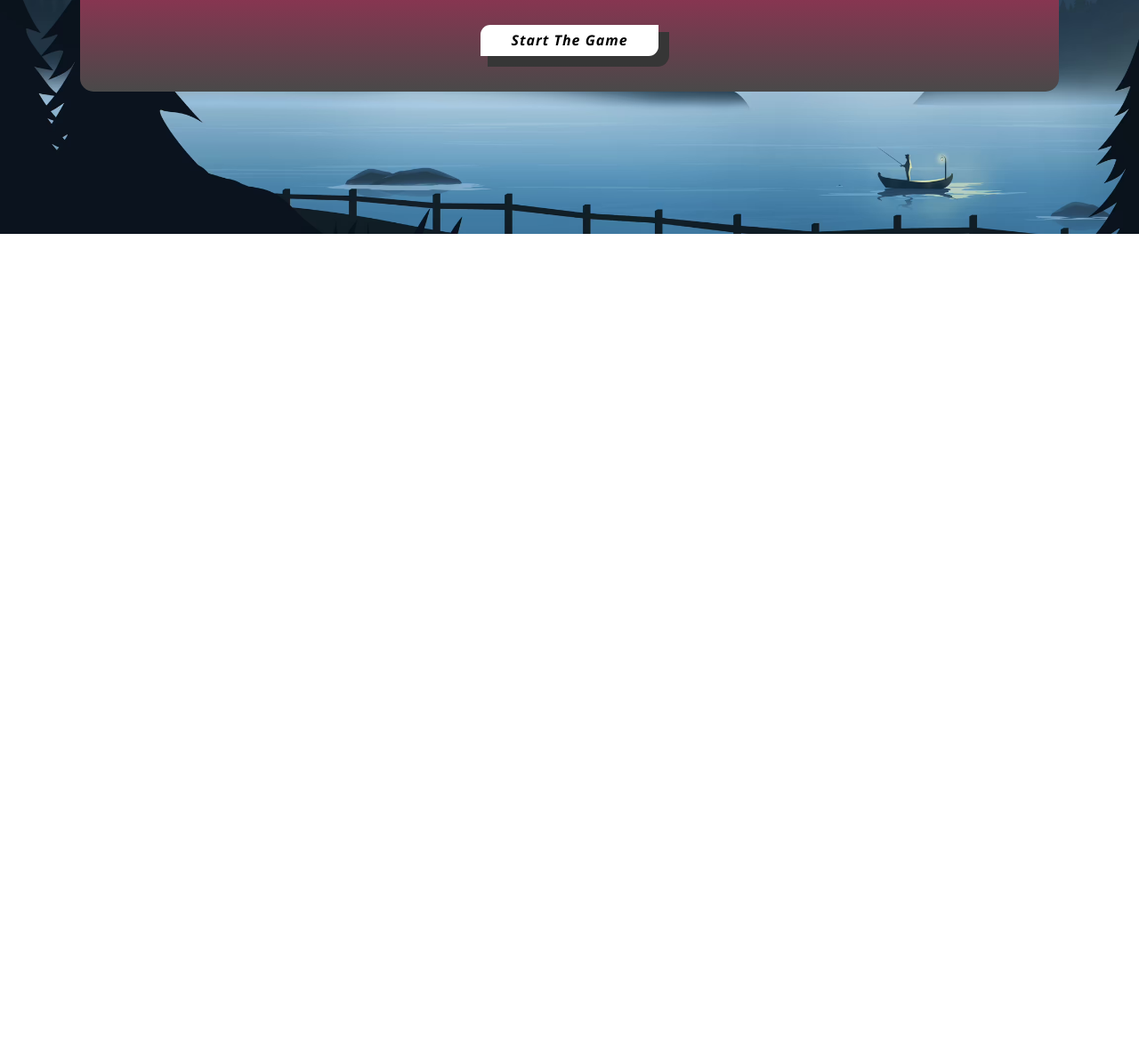
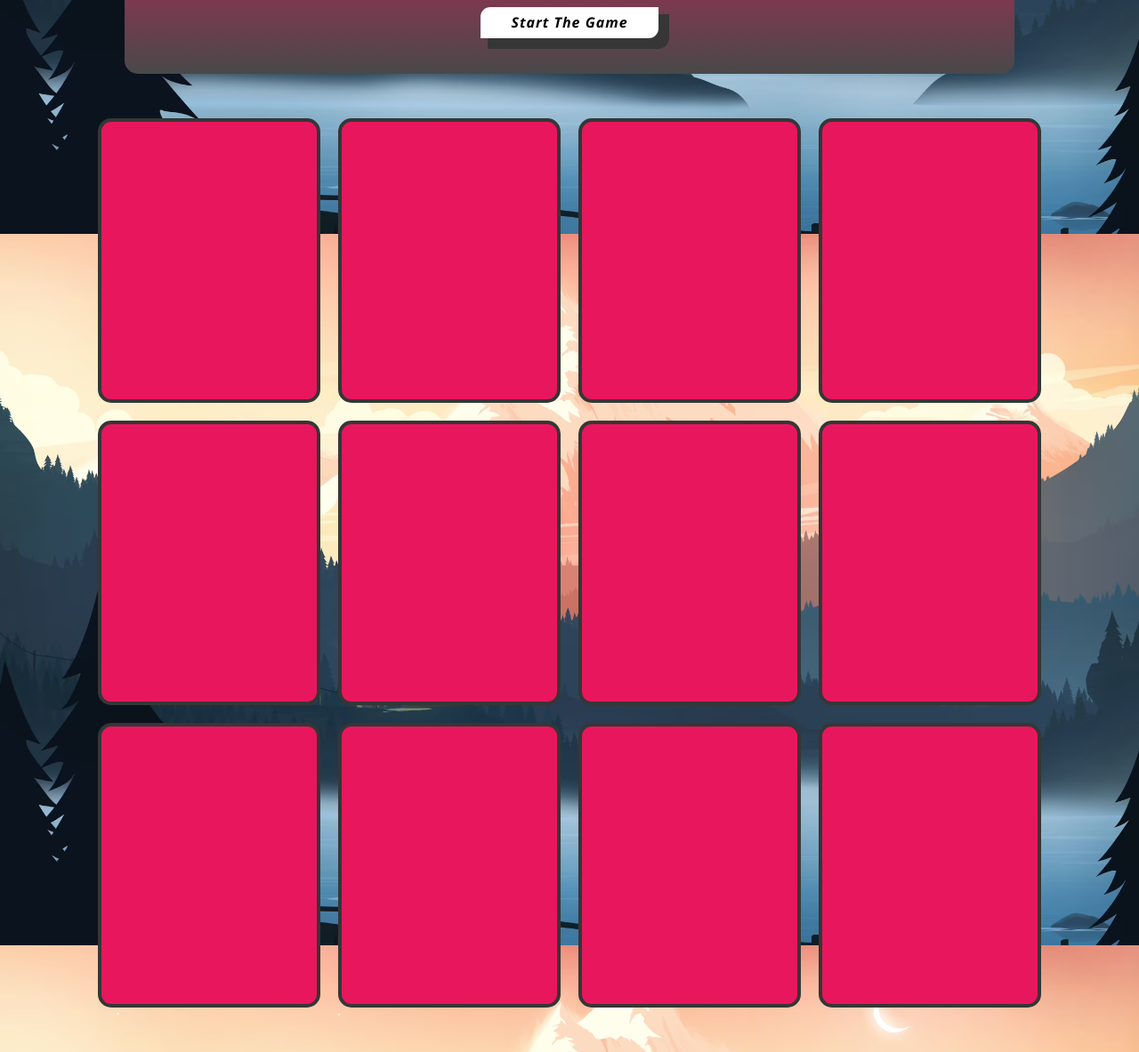
Before and after one commit to Rodolfo9822/Memory-Game, a plain HTML site: page index.html in a window 1280 px wide. Shown: the part 537-1720 px from the top of the page at 89% size. Before the commit the page ends 800 px from the top, so only its background shows below. Drawn offline with nearby package versions, Linux system fonts and the light colour scheme.

Commit message:
I added some monsters image and I styled their card cover

```diff
--- a/index.html
+++ b/index.html
@@ -61,7 +61,69 @@
 
         </section>
 
-        <section>
+        <section class="car-box">
+            <ol class="monsters">
+                <li class="monsters__box">
+                    <img class="monsters__img" src="build/img/Monster_blue.avif" alt="The monster card">
+                    <div class="monsters__cover"></div>
+                </li>
+
+                <li class="monsters__box">
+                    <img class="monsters__img" src="build/img/Monster_blue.avif" alt="The monster card">
+                    <div class="monsters__cover"></div>
+                </li>
+
+                <li class="monsters__box">
+                    <img class="monsters__img" src="build/img/Monster_Brown.avif" alt="The monster card">
+                    <div class="monsters__cover"></div>
+                </li>
+
+                <li class="monsters__box">
+                    <img class="monsters__img" src="build/img/Monster_Brown.avif" alt="The monster card">
+                    <div class="monsters__cover"></div>
+                </li>
+
+                <li class="monsters__box">
+                    <img class="monsters__img" src="build/img/Monster_Brown.avif" alt="The monster card">
+                    <div class="monsters__cover"></div>
+                </li>
+
+                <li class="monsters__box">
+                    <img class="monsters__img" src="build/img/Monster_darkBlue.avif" alt="The monster card">
+                    <div class="monsters__cover"></div>
+                </li>
+
+                <li class="monsters__box">
+                    <img class="monsters__img" src="build/img/Monster_Green.avif" alt="The monster card">
+                    <div class="monsters__cover"></div>
+                </li>
+
+                <li class="monsters__box">
+                    <img class="monsters__img" src="build/img/Monster_Green.avif" alt="The monster card">
+                    <div class="monsters__cover"></div>
+                </li>
+
+
+                <li class="monsters__box">
+                    <img class="monsters__img" src="build/img/Monster_lightBlue.avif" alt="The monster card">
+                    <div class="monsters__cover"></div>
+                </li>
+
+                <li class="monsters__box">
+                    <img class="monsters__img" src="build/img/Monster_lightBlue.avif" alt="The monster card">
+                    <div class="monsters__cover"></div>
+                </li>
+
+                <li class="monsters__box">
+                    <img class="monsters__img" src="build/img/Monster_lightBrown.avif" alt="The monster card">
+                    <div class="monsters__cover"></div>
+                </li>
+
+                <li class="monsters__box">
+                    <img class="monsters__img" src="build/img/Monster_lightBrown.avif" alt="The monster card">
+                    <div class="monsters__cover"></div>
+                </li>
+            </ol>
 
         </section>
     </main>
--- a/src/scss/app.scss
+++ b/src/scss/app.scss
@@ -1,2 +1,3 @@
 @use "global";
 @use "settings";
+@use "cards"
--- /dev/null
+++ b/src/scss/cards/_design.scss
@@ -0,0 +1,48 @@
+@use 'global/variables' as v;
+@use 'global/mixins' as m;
+
+.car-box {
+    @include m.container(130rem, 98%);
+    padding: 5rem 0;
+}
+
+.monsters {
+    display: flex;
+    justify-content: center;
+    flex-wrap: wrap;
+    gap: 2rem;
+
+    &__box {
+        width: 25rem;
+        padding: 1rem;
+        position: relative;
+    }
+
+    &__img {
+        height: 30rem;
+        object-fit: contain;
+    }
+
+    &__cover {
+        position: absolute;
+        background-color: v.$redColor;
+        width: 100%;
+        height: 100%;
+        top: 0;
+        left: 0;
+        border-radius: v.$radius;
+        border: 4px solid v.$blackColor;
+    }
+}
+
+.green-color {
+    background-color: v.$greenColor;
+}
+
+.red-color {
+    background-color: v.$redColor;
+}
+
+.black-color {
+    background-color: v.$blackColor;
+}
--- /dev/null
+++ b/src/scss/cards/_index.scss
@@ -0,0 +1 @@
+@forward "design";
--- a/src/scss/global/_global.scss
+++ b/src/scss/global/_global.scss
@@ -25,7 +25,7 @@ main {
     background-position: center center;
     background-repeat: no-repeat;
     background-size: cover;
-    height: 100vh;
+    background-attachment: fixed;
 }
 
 h1,
@@ -60,5 +60,4 @@ img {
     width: 100%;
     height: auto;
     display: block;
-    object-fit: cover;
 }
--- a/src/scss/settings/_buttons.scss
+++ b/src/scss/settings/_buttons.scss
@@ -5,7 +5,7 @@
 
 .buttons {
     @include m.container(50rem, 90%);
-    margin-bottom: v.$bottom;
+    margin-bottom: 1rem;
 
     &__box {
         display: flex;
--- a/src/scss/settings/_main.scss
+++ b/src/scss/settings/_main.scss
@@ -2,7 +2,7 @@
 @use 'global/mixins' as m;
 
 .settings {
-    @include m.container(110rem, 90%);
+    @include m.container(100rem, 90%);
     background-image: linear-gradient(to bottom, v.$redColor 50%, #494949 100%);
     padding: 2rem;
     border-radius: v.$radius;
```
Also changed, not shown: build/css/app.css.
